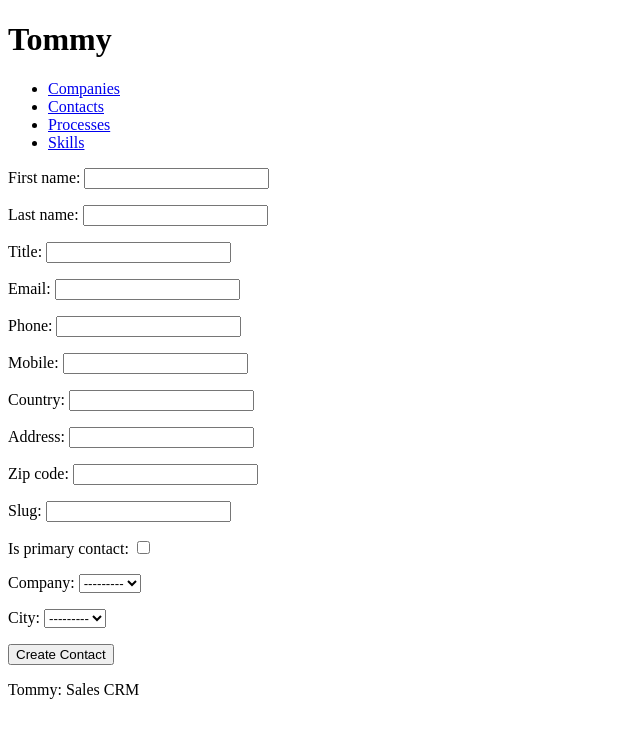
After one commit to RodrigoVillatoro/recruiting_crm, a Django app: page /contact/create/ in a window 1280 px wide. The commit adds this page. Shown: the top 738 px of the page, without its empty margins (0-640 px from the left). Run offline with Django 3.2, Linux system fonts and the light colour scheme; data that the repository does not hold is empty; parts of the project's set-up code (start-up, migrations or seed data) failed here and were passed over.

Commit message:
create and update forms

```diff
--- a/tommy/crm/models.py
+++ b/tommy/crm/models.py
@@ -82,6 +82,9 @@ class Company(models.Model):
     def get_absolute_url(self):
         return reverse('crm_company_detail', kwargs={'slug': self.slug})
 
+    def get_update_url(self):
+        return reverse('crm_company_update', kwargs={'slug': self.slug})
+
     def __str__(self):
         return self.name
 
@@ -140,6 +143,12 @@ class Contact(models.Model):
     def get_absolute_url(self):
         return reverse('crm_contact_detail', kwargs={'slug': self.slug})
 
+    def get_update_url(self):
+        return reverse('crm_contact_update', kwargs={'slug': self.slug})
+
+    def get_full_name(self):
+        return '{} {}'.format(self.first_name, self.last_name)
+
     def __str__(self):
         return '{}: {}'.format(self.email, self.company)
 
@@ -183,6 +192,9 @@ class Process(models.Model):
     def get_absolute_url(self):
         return reverse('crm_process_detail', kwargs={'slug': self.slug})
 
+    def get_update_url(self):
+        return reverse('crm_process_update', kwargs={'slug': self.slug})
+
     def __str__(self):
         return '{}: {}'.format(self.company, self.title)
 
--- a/tommy/crm/templates/crm/company_detail.html
+++ b/tommy/crm/templates/crm/company_detail.html
@@ -7,6 +7,11 @@
 {% block content %}
   <article>
     <h2>{{ company.name }}</h2>
+    <ul>
+      <li>
+        <a href="{{ company.get_update_url }}">Update Company</a>
+      </li>
+    </ul>
     <dl>
       <dt>Date Added</dt>
       <dd>{{ company.timestamp|date:"F jS, Y" }}</dd>
@@ -37,6 +42,7 @@
     {% endif %}
     <section>
       <h3>Notes:</h3>
+      <a href="{% url 'crm_company_note_create' %}">Add Note</a>
       <ul>
       {% for company_note in company.company_notes.all %}
         <li>
--- a/tommy/crm/templates/crm/company_list.html
+++ b/tommy/crm/templates/crm/company_list.html
@@ -6,6 +6,7 @@
 
 {% block content %}
   <h2>Companies</h2>
+  <a href="{% url 'crm_company_create' %}">Create Company</a>
   <ul>
     {% for company in company_list %}
       <li>
--- /dev/null
+++ b/tommy/crm/templates/crm/contact_form.html
@@ -0,0 +1,17 @@
+{% extends parent_template|default:'crm/base_crm.html' %}
+
+{% block title %}
+  {{ block.super }} - Create Contact
+{% endblock %}
+
+{% block content %}
+  <div>
+    <div>
+      <form action="{% url 'crm_contact_create' %}" method="post">
+        {% csrf_token %}
+        {{ form.as_p }}
+        <button type="submit">Create Contact</button>
+      </form>
+    </div>
+  </div>
+{% endblock %}
--- a/tommy/crm/templates/crm/contact_list.html
+++ b/tommy/crm/templates/crm/contact_list.html
@@ -6,11 +6,11 @@
 
 {% block content %}
   <h2>Contacts</h2>
+  <a href="{% url 'crm_contact_create' %}">Create Contact</a>
   <ul>
     {% for contact in contact_list %}
       <li>
-        <a href="{{ contact.get_absolute_url }}">
-          {{ contact.name }}</a>
+        <a href="{{ contact.get_absolute_url }}">{{ contact.get_full_name }} ({{ contact.company }})</a>
       </li>
     {% empty %}
       <li><em>No Contacts Available</em></li>
--- a/tommy/crm/templates/crm/process_list.html
+++ b/tommy/crm/templates/crm/process_list.html
@@ -6,6 +6,7 @@
 
 {% block content %}
   <h2>Processes</h2>
+  <a href="{% url 'crm_process_create' %}">Create Process</a>
   <ul>
     {% for process in process_list %}
       <li>
--- a/tommy/crm/templates/crm/skill_list.html
+++ b/tommy/crm/templates/crm/skill_list.html
@@ -6,6 +6,7 @@
 
 {% block content %}
   <h2>Skills</h2>
+  <a href="{% url 'crm_skill_create' %}">Create Skill</a>
   <ul>
     {% for skill in skill_list %}
       <li>
--- a/tommy/crm/urls.py
+++ b/tommy/crm/urls.py
@@ -1,9 +1,11 @@
 from django.conf.urls import url
 
-from .views import (CompanyCreate, CompanyNoteCreate, ContactCreate,
-                    ProcessCreate, ProcessNoteCreate, SkillCreate,
-                    company_detail, company_list, contact_detail, contact_list,
-                    process_detail, process_list, skill_detail, skill_list)
+from .views import (CompanyCreate, CompanyUpdate, CompanyNoteCreate,
+                    ContactCreate, ContactUpdate, ProcessCreate,
+                    ProcessUpdate, ProcessNoteCreate, SkillCreate,
+                    company_detail, company_list, contact_detail,
+                    contact_list, process_detail, process_list, skill_detail,
+                    skill_list)
 
 
 urlpatterns = [
@@ -21,6 +23,11 @@ urlpatterns = [
         r'^company/(?P<slug>[\w\-]+)/$',
         company_detail,
         name='crm_company_detail'
+    ),
+    url(
+        r'^company/(?P<slug>[\w\-]+)/update/$',
+        CompanyUpdate.as_view(),
+        name='crm_company_update'
     ),
     url(
         r'^company/note/create/$',
@@ -43,6 +50,11 @@ urlpatterns = [
         name='crm_contact_detail'
     ),
     url(
+        r'^contact/(?P<slug>[\w\-]+)/upgrade/$',
+        ContactUpdate.as_view(),
+        name='crm_contact_update'
+    ),
+    url(
         r'^process/$',
         process_list,
         name='crm_process_list'
@@ -56,6 +68,11 @@ urlpatterns = [
         r'^process/(?P<slug>[\w\-]+)/$',
         process_detail,
         name='crm_process_detail'
+    ),
+    url(
+        r'^process/(?P<slug>[\w\-]+)/update/$',
+        ProcessUpdate.as_view(),
+        name='crm_process_update'
     ),
     url(
         r'^process/note/create/$',
--- a/tommy/crm/utils.py
+++ b/tommy/crm/utils.py
@@ -1,5 +1,5 @@
 from django.core.exceptions import ValidationError
-from django.shortcuts import redirect, render
+from django.shortcuts import get_object_or_404, redirect, render
 
 
 class ObjectCreateMixin:
@@ -18,6 +18,31 @@ class ObjectCreateMixin:
             return render(request, self.template_name, {'form': bound_form})
 
 
+class ObjectUpdateMixin:
+    form_class = None
+    model = None
+    template_name = ''
+
+    def get(self, request, slug):
+        obj = get_object_or_404(self.model, slug__iexact=slug)
+        context = {
+            'form': self.form_class(instance=obj),
+            self.model.__name__.lower(): obj}
+        return render(request, self.template_name, context)
+
+    def post(self, request, slug):
+        obj = get_object_or_404(self.model, slug__iexact=slug)
+        bound_form = self.form_class(request.POST, instance=obj)
+        if bound_form.is_valid():
+            new_object = bound_form.save()
+            return redirect(new_object)
+        else:
+            context = {
+                'form': bound_form,
+                self.model.__name__.lower(): obj}
+            return render(request, self.template_name, context)
+
+
 class SlugCleanMixin:
     """
         Mixin class for slug cleaning method.
--- a/tommy/crm/views.py
+++ b/tommy/crm/views.py
@@ -1,15 +1,21 @@
-from django.shortcuts import get_object_or_404, render
+from django.shortcuts import get_object_or_404, redirect, render
 from django.views.generic import View
 
 from .forms import (CompanyForm, CompanyNoteForm, ContactForm, ProcessForm,
                     ProcessNoteForm, SkillForm)
 from .models import Company, Contact, Process, Skill
-from .utils import ObjectCreateMixin
+from .utils import ObjectCreateMixin, ObjectUpdateMixin
 
 
 class CompanyCreate(ObjectCreateMixin, View):
     form_class = CompanyForm
     template_name = 'crm/company_form.html'
+
+
+class CompanyUpdate(ObjectUpdateMixin, View):
+    form_class = CompanyForm
+    model = Company
+    template_name = 'crm/company_form_update.html'
 
 
 class CompanyNoteCreate(ObjectCreateMixin, View):
@@ -22,9 +28,21 @@ class ContactCreate(ObjectCreateMixin, View):
     template_name = 'crm/contact_form.html'
 
 
+class ContactUpdate(ObjectUpdateMixin, View):
+    form_class = ContactForm
+    model = Contact
+    template_name = 'crm/contact_form_update.html'
+
+
 class ProcessCreate(ObjectCreateMixin, View):
     form_class = ProcessForm
     template_name = 'crm/process_form.html'
+
+
+class ProcessUpdate(ObjectUpdateMixin, View):
+    form_class = ProcessForm
+    model = Process
+    template_name = 'crm/process_form_update.html'
 
 
 class ProcessNoteCreate(ObjectCreateMixin, View):
```
Also changed, not shown: tommy/crm/templates/crm/contact_detail.html (+6 -1 lines), tommy/crm/templates/crm/process_detail.html (+7 -1 lines).
